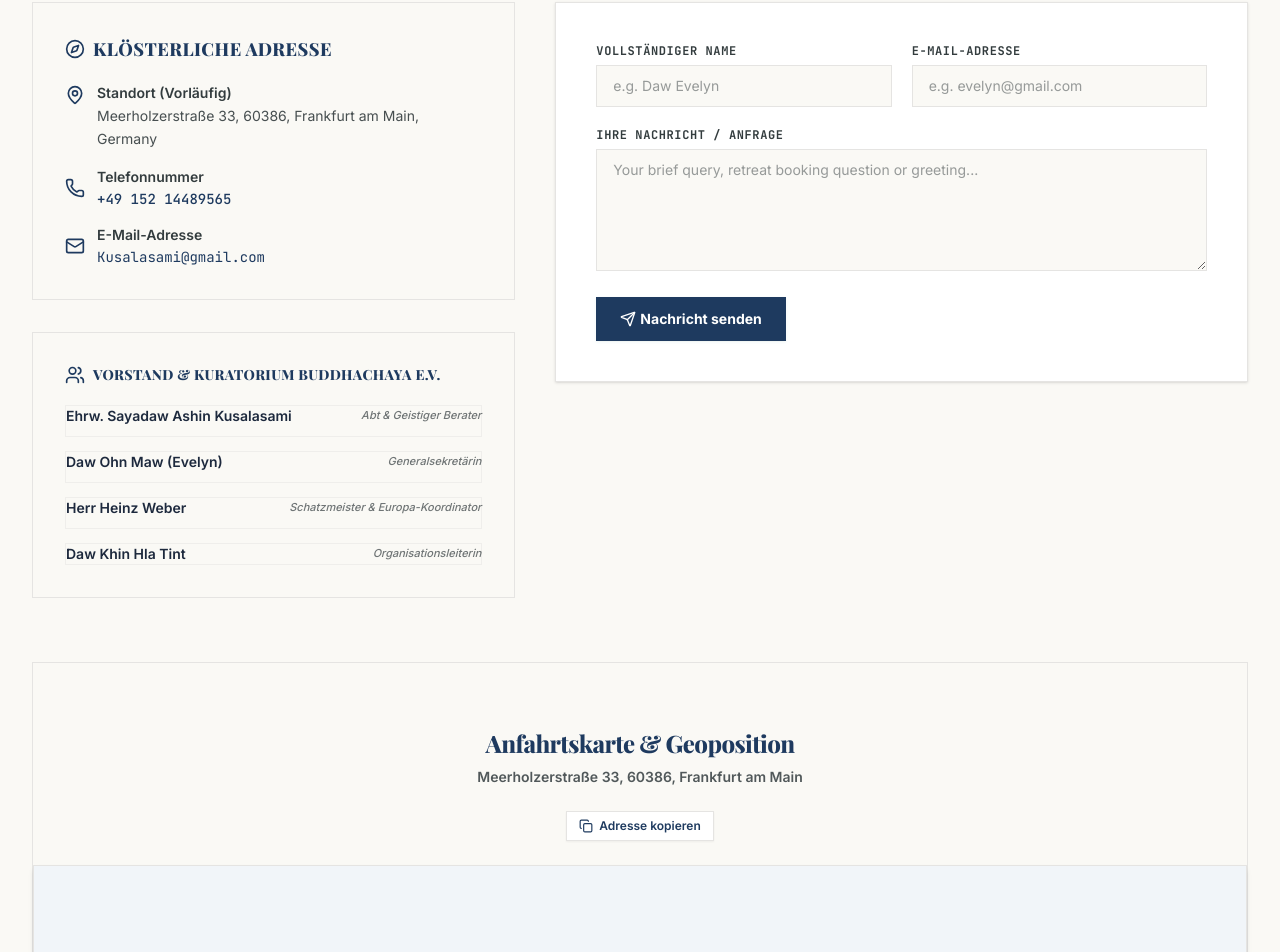
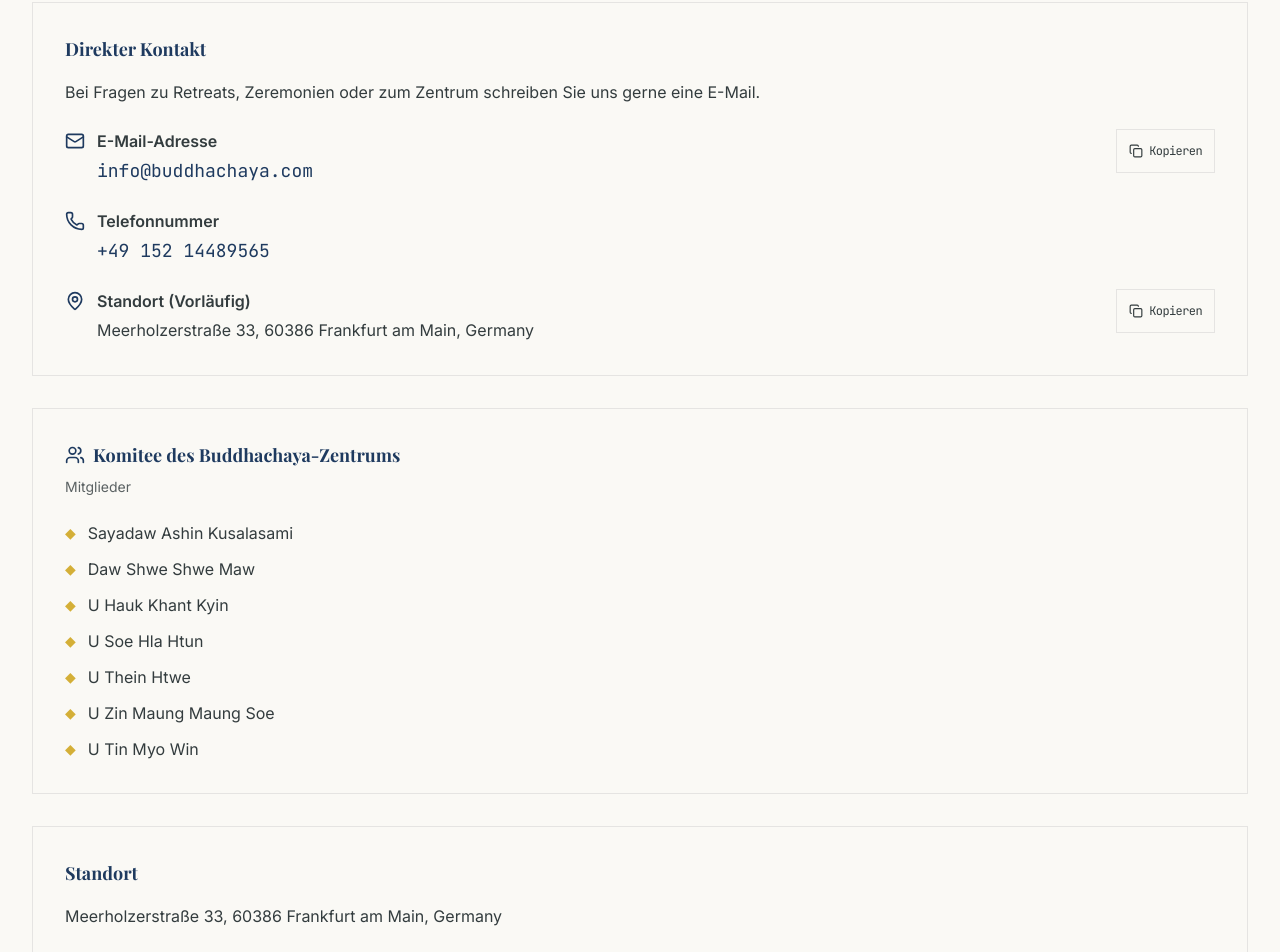
Before and after one commit to buddhachaya-center/buddhachaya-center, a Next.js app: page /de/contact in a window 1280 px wide. Shown: the part 399-1351 px from the top of the page. Built offline with nearby package versions, Linux system fonts and the light colour scheme; a web font is replaced by a local one.

Commit message:
feat(contact): replace form with direct email contact, add committee list, map links

```diff
--- a/components/Contact.tsx
+++ b/components/Contact.tsx
@@ -1,11 +1,13 @@
 'use client';
 
-import React, { useState } from 'react';
+import React from 'react';
 import { Locale } from '@/lib/i18n';
 import { contentSuffix } from '@/lib/i18n';
 import { contactTranslations } from '@/content/site';
-import { motion, AnimatePresence } from 'motion/react';
-import { Phone, Mail, MapPin, Compass, Send, CheckCircle, Users, ExternalLink, Copy, Check } from 'lucide-react';
+import { contactInfo } from '@/content/contact';
+import { motion } from 'motion/react';
+import { Phone, Mail, MapPin, Users, ExternalLink } from 'lucide-react';
+import CopyButton from './CopyButton';
 
 interface ContactProps {
   locale: Locale;
@@ -14,38 +16,6 @@
 export default function Contact({ locale }: ContactProps) {
   const contentLocale = contentSuffix[locale];
   const trans = contactTranslations[contentLocale];
-
-  // Forms states
-  const [name, setName] = useState('');
-  const [email, setEmail] = useState('');
-  const [message, setMessage] = useState('');
-  const [isSubmitted, setIsSubmitted] = useState(false);
-
-  // Map state
-  const [mapMode, setMapMode] = useState<'map' | 'satellite' | 'osm'>('map');
-  const [copied, setCopied] = useState(false);
-
-  const addressText = 'Meerholzerstraße 33, 60386, Frankfurt am Main';
-
-  const copyAddress = () => {
-    navigator.clipboard.writeText(addressText);
-    setCopied(true);
-    setTimeout(() => setCopied(false), 2000);
-  };
-
-  const handleSubmit = (e: React.FormEvent) => {
-    e.preventDefault();
-    if (!name || !email || !message) return;
-
-    setIsSubmitted(true);
-  };
-
-  const resetForm = () => {
-    setName('');
-    setEmail('');
-    setMessage('');
-    setIsSubmitted(false);
-  };
 
   return (
     <motion.div
@@ -59,7 +29,7 @@
 
         {/* Section Header */}
         <div className="text-center max-w-3xl mx-auto mb-16">
-          <h2 className="font-display text-3xl sm:text-4xl font-extrabold tracking-tight text-[#1E3F20] mt-2 leading-tight">
+          <h2 className="font-display text-3xl sm:text-4xl font-extrabold text-[#1E3F20] mt-2 leading-tight">
             {trans.title}
           </h2>
           <p className="text-[#334155]/85 mt-3 text-sm sm:text-base">
@@ -68,212 +38,126 @@
           <div className="h-1 w-20 bg-[#1E3F20] mx-auto mt-4 rounded-full" />
         </div>
 
-        {/* Main interactive grid splitting directions VS inquiries */}
-        <div className="grid grid-cols-1 lg:grid-cols-12 gap-10 items-start mb-16">
+        {/* Direct Contact Card */}
+        <div className="bg-[#F4F1EA] rounded-2xl border border-[#E5E1D4] p-6 sm:p-8 mb-8">
+          <h3 className="font-display font-bold text-lg text-[#1E3F20] mb-4">
+            {trans.directTitle}
+          </h3>
+          <p className="text-[#334155] mb-6 text-base leading-relaxed">
+            {trans.emailIntro}
+          </p>
 
-          {/* LEFT: Contact endpoints & Trustees list */}
-          <div className="lg:col-span-5 space-y-8">
-            {/* Quick Contact Card */}
-            <div className="bg-[#F4F1EA] rounded-2xl border border-[#E5E1D4] p-6 sm:p-8 space-y-5">
-              <h3 className="font-display font-extrabold text-lg text-[#1E3F20] uppercase tracking-wide flex items-center">
-                <Compass className="h-5 w-5 mr-2" />
-                <span>{contentLocale === 'my' ? 'တိုက်ရိုက်ဆက်သွယ်ရန်' : contentLocale === 'de' ? 'Klösterliche Adresse' : 'Direct Contacts'}</span>
-              </h3>
-
-              <div className="space-y-4 text-sm text-[#334155]">
-                <div className="flex items-start">
-                  <MapPin className="h-5 w-5 text-[#1E3F20] mr-3 shrink-0 mt-0.5" />
-                  <div>
-                    <strong className="block font-semibold mb-0.5">{trans.addressTitle}</strong>
-                    <span className="leading-relaxed text-[#334155]/90">
-                      Meerholzerstraße 33, 60386, Frankfurt am Main, Germany
-                    </span>
+          <div className="space-y-6">
+            {/* Email */}
+            <div className="flex flex-col sm:flex-row sm:items-start gap-3">
+              <div className="flex items-start gap-3 flex-1">
+                <Mail className="h-5 w-5 text-[#1E3F20] shrink-0 mt-0.5" />
+                <div className="flex-1">
+                  <strong className="block font-semibold mb-1 text-base">{trans.emailTitle}</strong>
+                  <a
+                    href={`mailto:${contactInfo.email}`}
+                    className="font-mono text-lg text-[#1E3F20] break-all hover:underline"
+                    translate="no"
+                  >
+                    {contactInfo.email}
+                  </a>
                 </div>
               </div>
+              <CopyButton
+                text={contactInfo.email}
+                label={trans.copyText}
+                copiedLabel={trans.copiedText}
+                ariaLabel={`${trans.copyText} ${trans.emailTitle}`}
+              />
+            </div>
 
-                <div className="flex items-center">
-                  <Phone className="h-5 w-5 text-[#1E3F20] mr-3 shrink-0" />
-                  <div>
-                    <strong className="block font-semibold mb-0.5">{trans.phoneTitle}</strong>
+            {/* Phone */}
+            <div className="flex items-start gap-3">
+              <Phone className="h-5 w-5 text-[#1E3F20] shrink-0 mt-0.5" />
+              <div className="flex-1">
+                <strong className="block font-semibold mb-1 text-base">{trans.phoneTitle}</strong>
                 <a
-                      href="tel:+4915214489565"
-                      className="hover:underline text-[#1E3F20] font-mono font-medium"
+                  href={contactInfo.phoneHref}
+                  className="font-mono text-lg text-[#1E3F20] hover:underline"
+                  translate="no"
                 >
-                      +49 152 14489565
+                  {contactInfo.phoneDisplay}
                 </a>
               </div>
             </div>
 
-                <div className="flex items-center">
-                  <Mail className="h-5 w-5 text-[#1E3F20] mr-3 shrink-0" />
-                  <div>
-                    <strong className="block font-semibold mb-0.5">{trans.emailTitle}</strong>
-                    <a
-                      href="mailto:Kusalasami@gmail.com"
-                      className="hover:underline text-[#1E3F20] font-mono"
-                    >
-                      Kusalasami@gmail.com
-                    </a>
+            {/* Address */}
+            <div className="flex flex-col sm:flex-row sm:items-start gap-3">
+              <div className="flex items-start gap-3 flex-1">
+                <MapPin className="h-5 w-5 text-[#1E3F20] shrink-0 mt-0.5" />
+                <div className="flex-1">
+                  <strong className="block font-semibold mb-1 text-base">{trans.addressTitle}</strong>
+                  <p className="text-[#334155] text-base leading-relaxed" translate="no">
+                    {contactInfo.addressLine}
+                  </p>
                 </div>
+              </div>
+              <CopyButton
+                text={contactInfo.addressLine}
+                label={trans.copyText}
+                copiedLabel={trans.copiedText}
+                ariaLabel={`${trans.copyText} ${trans.addressTitle}`}
+              />
             </div>
           </div>
         </div>
 
-            {/* Support and Trustee Councils roster */}
-            <div className="bg-[#F4F1EA] rounded-2xl border border-[#E5E1D4] p-6 sm:p-8">
-              <h3 className="font-display font-extrabold text-sm text-[#1E3F20] uppercase tracking-wide mb-5 flex items-center">
-                <Users className="h-5 w-5 mr-2" />
-                <span>{trans.committeeTitle}</span>
+        {/* Committee Card */}
+        <div className="bg-[#F4F1EA] rounded-2xl border border-[#E5E1D4] p-6 sm:p-8 mb-8">
+          <div className="flex items-center gap-2 mb-2">
+            <Users className="h-5 w-5 text-[#1E3F20]" />
+            <h3 className="font-display font-bold text-lg text-[#1E3F20]">
+              {trans.committeeTitle}
             </h3>
+          </div>
+          <p className="text-sm text-[#334155]/80 mb-6">
+            {trans.committeeSubtitle}
+          </p>
 
-              <div className="space-y-3.5">
-                {trans.committeeMembers.map((mem, i) => (
-                  <div key={i} className="flex justify-between items-center text-xs sm:text-sm pb-2.5 border-b border-[#E5E1D4]/50 last:border-0 last:pb-0">
-                    <span className="font-semibold text-slate-800">{mem.name}</span>
-                    <span className="text-[#334155]/70 italic text-[11px] font-medium">{mem.role}</span>
+          <div className="space-y-3">
+            {trans.committeeMembers.map((member, i) => (
+              <div key={i} className="flex items-center gap-3 text-base">
+                <span className="text-[#D4AF37] text-sm">◆</span>
+                <span className={contentLocale === 'my' ? 'leading-loose' : ''}>{member}</span>
               </div>
             ))}
           </div>
         </div>
-          </div>
 
-          {/* RIGHT: Active Mail Sender Form */}
-          <div className="lg:col-span-7 bg-white rounded-2xl border border-[#E5E1D4] p-6 sm:p-10 shadow-sm relative overflow-hidden">
-            <AnimatePresence mode="wait">
-              {!isSubmitted ? (
-                <motion.form
-                  key="form"
-                  initial={{ opacity: 0 }}
-                  animate={{ opacity: 1 }}
-                  exit={{ opacity: 0 }}
-                  onSubmit={handleSubmit}
-                  className="space-y-5"
-                >
-                  <div className="grid grid-cols-1 sm:grid-cols-2 gap-5">
-                    <div>
-                      <label className="block text-xs font-mono font-bold tracking-wider text-[#334155] uppercase mb-1.5">
-                        {trans.formName}
-                      </label>
-                      <input
-                        type="text"
-                        required
-                        value={name}
-                        onChange={(e) => setName(e.target.value)}
-                        placeholder="e.g. Daw Evelyn"
-                        className="w-full px-4 py-2.5 rounded-md border border-[#E5E1D4] text-sm focus:outline-none focus:ring-1 focus:ring-[#1E3F20] bg-[#FAF9F5]"
-                      />
-                    </div>
-                    <div>
-                      <label className="block text-xs font-mono font-bold tracking-wider text-[#334155] uppercase mb-1.5">
-                        {trans.formEmail}
-                      </label>
-                      <input
-                        type="email"
-                        required
-                        value={email}
-                        onChange={(e) => setEmail(e.target.value)}
-                        placeholder="e.g. evelyn@gmail.com"
-                        className="w-full px-4 py-2.5 rounded-md border border-[#E5E1D4] text-sm focus:outline-none focus:ring-1 focus:ring-[#1E3F20] bg-[#FAF9F5]"
-                      />
-                    </div>
-                  </div>
-
-                  <div>
-                    <label className="block text-xs font-mono font-bold tracking-wider text-[#334155] uppercase mb-1.5">
-                      {trans.formMessage}
-                    </label>
-                    <textarea
-                      required
-                      value={message}
-                      onChange={(e) => setMessage(e.target.value)}
-                      placeholder={contentLocale === 'my' ? 'မွေးမြူလိုသည့်အကြောင်းအရာ' : 'Your brief query, retreat booking question or greeting...'}
-                      rows={5}
-                      className="w-full px-4 py-2.5 rounded-md border border-[#E5E1D4] text-sm focus:outline-none focus:ring-1 focus:ring-[#1E3F20] bg-[#FAF9F5]"
-                    />
-                  </div>
-
-                  <button
-                    type="submit"
-                    className="flex items-center justify-center space-x-2 rounded-md bg-[#1E3F20] text-white font-bold text-sm px-6 py-3 hover:bg-emerald-800 transition-colors shadow shadow-emerald-900/5 cursor-pointer"
-                  >
-                    <Send className="h-4 w-4 mr-1" />
-                    <span>{trans.formSubmit}</span>
-                  </button>
-                </motion.form>
-              ) : (
-                <motion.div
-                  key="success"
-                  initial={{ opacity: 0, scale: 0.95 }}
-                  animate={{ opacity: 1, scale: 1 }}
-                  exit={{ opacity: 0 }}
-                  className="text-center py-12 flex flex-col items-center justify-center space-y-4"
-                >
-                  <div className="h-14 w-14 rounded-full bg-emerald-100 flex items-center justify-center text-emerald-600 mb-2 shadow-sm">
-                    <CheckCircle className="h-8 w-8" />
-                  </div>
-
-                  <h3 className="font-display font-extrabold text-xl sm:text-2xl text-slate-800">
-                    {contentLocale === 'my' ? 'ပေးပို့မှု ပြီးမြောက်ပါသည်' : contentLocale === 'de' ? 'Nachricht erfolgreich gesendet' : 'Message Sent Successfully'}
+        {/* Location Card */}
+        <div className="bg-[#F4F1EA] rounded-2xl border border-[#E5E1D4] p-6 sm:p-8">
+          <h3 className="font-display font-bold text-lg text-[#1E3F20] mb-4">
+            {trans.mapTitle}
           </h3>
-
-                  <p className="text-sm text-[#334155] max-w-sm leading-relaxed mx-auto">
-                    {trans.formSuccess}
+          <p className="text-[#334155] mb-6 text-base leading-relaxed" translate="no">
+            {contactInfo.addressLine}
           </p>
 
-                  <button
-                    onClick={resetForm}
-                    className="px-5 py-2 hover:bg-[#F4F1EA] text-[#334155] font-semibold text-xs border border-[#E5E1D4] rounded-md transition-colors mt-6"
-                  >
-                    {contentLocale === 'my' ? 'အသစ်ပြန်ရေးရန်' : 'Write Another Message'}
-                  </button>
-                </motion.div>
-              )}
-            </AnimatePresence>
-          </div>
-
-        </div>
-
-        {/* Embedded Google Maps container - replaced with link button per requirements */}
-        <div className="border-t border-[#E5E1D4] pt-16">
-          <div className="text-center max-w-2xl mx-auto mb-6">
-            <h3 className="font-display font-extrabold text-[#1E3F20] tracking-tight text-xl sm:text-2xl mb-2">
-              {contentLocale === 'my' ? 'ဂြိုလ်တုလမ်းညွှန် မြေပုံညွှန်း' : contentLocale === 'de' ? 'Anfahrtskarte & Geoposition' : 'Map Guidance & Location Embed'}
-            </h3>
-            <p className="text-xs sm:text-sm text-[#334155]/85 font-semibold">
-              Meerholzerstraße 33, 60386, Frankfurt am Main
-            </p>
-          </div>
-
-          {/* Copy Address Button */}
-          <div className="flex flex-wrap items-center justify-center gap-3 mb-6">
-            <button
-              type="button"
-              onClick={copyAddress}
-              className="inline-flex items-center space-x-1.5 text-xs font-semibold text-[#1E3F20] hover:text-emerald-900 bg-white border border-[#E5E1D4] px-3 py-1.5 rounded-md shadow-xs hover:bg-[#FAF9F5] transition-colors"
-            >
-              {copied ? <Check className="h-3.5 w-3.5 text-emerald-600" /> : <Copy className="h-3.5 w-3.5" />}
-              <span>
-                {copied
-                  ? (contentLocale === 'my' ? 'လိပ်စာကူးယူပြီးပါပြီ' : contentLocale === 'de' ? 'Kopiert!' : 'Copied!')
-                  : (contentLocale === 'my' ? 'လိပ်စာကူးယူရန်' : contentLocale === 'de' ? 'Adresse kopieren' : 'Copy Address')}
-              </span>
-            </button>
-          </div>
-
-          {/* Google Maps iframe replaced with link button per requirements */}
-          <div className="rounded-2xl overflow-hidden border border-[#E5E1D4] shadow-md aspect-[21/9] min-h-[320px] w-full relative bg-slate-100 flex items-center justify-center">
+          <div className="flex flex-col sm:flex-row gap-4">
             <a
-              href="https://maps.google.com/?q=50.1338572,8.7596068+(Meerholzerstra%C3%9Fe+33,+60386+Frankfurt+am+Main)"
+              href={contactInfo.googleMapsUrl}
               target="_blank"
               rel="noopener noreferrer"
-              className="inline-flex items-center space-x-2 bg-[#1E3F20] text-white px-6 py-3 rounded-lg font-bold hover:bg-emerald-800 transition-colors"
+              className="inline-flex items-center justify-center gap-2 bg-[#1E3F20] text-white font-medium px-6 py-3 rounded-lg hover:bg-emerald-800 transition-colors"
             >
-              <MapPin className="h-5 w-5" />
-              <span>{contentLocale === 'my' ? 'Google Maps တွင်တိုက်ရိုက်လမ်းညွှန်ရှာရန်' : contentLocale === 'de' ? 'In Google Maps öffnen' : 'Open in Google Maps'}</span>
+              <span>{trans.mapButton}</span>
+              <ExternalLink className="h-4 w-4" />
+            </a>
+            <a
+              href={contactInfo.osmUrl}
+              target="_blank"
+              rel="noopener noreferrer"
+              className="inline-flex items-center justify-center gap-2 bg-white text-[#1E3F20] font-medium px-6 py-3 rounded-lg border border-[#E5E1D4] hover:bg-[#FAF9F5] transition-colors"
+            >
+              <span>{trans.osmButton}</span>
               <ExternalLink className="h-4 w-4" />
             </a>
           </div>
-
         </div>
 
       </div>
--- /dev/null
+++ b/content/contact.ts
@@ -0,0 +1,8 @@
+export const contactInfo = {
+  email: 'info@buddhachaya.com',
+  phoneDisplay: '+49 152 14489565',
+  phoneHref: 'tel:+4915214489565',
+  addressLine: 'Meerholzerstraße 33, 60386 Frankfurt am Main, Germany',
+  googleMapsUrl: 'https://maps.google.com/?q=50.1338572,8.7596068+(Meerholzerstra%C3%9Fe+33,+60386+Frankfurt+am+Main)',
+  osmUrl: 'https://www.openstreetmap.org/?mlat=50.1338572&mlon=8.7596068#map=17/50.1338572/8.7596068'
+};
--- a/content/site.ts
+++ b/content/site.ts
@@ -718,59 +718,53 @@
   my: {
     title: 'ဆက်သွယ်ရန်',
     subtitle: 'သင်၏ မေးမြန်းစုံစမ်းမှုများကို ဗုဒ္ဓဆာယာ ဗုဒ္ဓအရိပ် သာသနာပြုကျောင်းအဖွဲ့မှ ကြိုဆိုလျက်ရှိပါသည်။',
-    formName: 'အမည်',
-    formEmail: 'အီးမေးလ်လိပ်စာ',
-    formMessage: 'မေးမြန်းလိုသည့်အကြောင်းအရာ',
-    formSubmit: 'ပေးပို့ရန်',
-    formSuccess: 'သင်၏ပေးပို့မှု အောင်မြင်ပါသည်။ ဆရာတော်နှင့် သာသနာပြုကျောင်းအဖွဲ့မှ မကြာမီ ပြန်လည်ဆက်သွယ်ပါမည်။ သတ္တဝါအားလုံး အေးချမ်းကြပါစေ။',
+    directTitle: 'တိုက်ရိုက်ဆက်သွယ်ရန်',
+    emailIntro: 'မေးမြန်းလိုသည်များ၊ တရားစခန်းနှင့် အခမ်းအနားဆိုင်ရာ စုံစမ်းလိုပါက အီးမေးလ်ဖြင့် ဆက်သွယ်နိုင်ပါသည်။',
     addressTitle: 'တည်နေရာ (ယာယီ)',
-    phoneTitle: 'ဆက်သွယ်ရန်ဖုန်းမံပါတ်',
+    phoneTitle: 'ဆက်သွယ်ရန်ဖုန်းနံပါတ်',
     emailTitle: 'အီးမေးလ်လိပ်စာ',
     committeeTitle: 'ဗုဒ္ဓဆာယာ ဗုဒ္ဓအရိပ် သာသနာပြုကျောင်းအဖွဲ့',
-    committeeMembers: [
-      { name: 'ဆရာတော် ဦးကုသလသာမိ', role: 'ဦးဆောင်ဆရာတော် / နာယက' },
-      { name: 'ဒေါ်အုန်းမော် (Evelyn)', role: 'ဂေါပကအဖွဲ့ အတွင်းရေးမှူး' },
-      { name: 'U Heinz Weber', role: 'နိုင်ငံတကာဆက်ဆံရေးနှင့် ဘဏ္ဍာရေးမှူး' },
-      { name: 'ဒေါ်ခင်လှတင့်', role: 'သာသနာရေးညှိနှိုင်းမှု တာဝန်ခံ' }
-    ]
+    committeeSubtitle: 'အမှုဆောင်များ',
+    committeeMembers: ['ဆရာတော် အရှင်ကုသလသာမိ', 'ဒေါ်ရွှေရွှေမော်', 'ဟောက်ခန့်ကျင်', 'ဦးစိုးလှထွန်း', 'ဦးသိန်းထွေး', 'ဦးဇင်မောင်မောင်စိုး', 'ဦးတင်မျိုးဝင်း'],
+    mapTitle: 'တည်နေရာ',
+    mapButton: 'Google Maps တွင် ဖွင့်ရန်',
+    osmButton: 'OpenStreetMap တွင် ဖွင့်ရန်',
+    copyText: 'ကူးယူရန်',
+    copiedText: 'ကူးယူပြီးပါပြီ'
   },
   en: {
     title: 'Contact Us',
     subtitle: 'The Buddhachaya Buddhist Missionary Group warmly welcomes your inquiries and suggestions.',
-    formName: 'Full Name',
-    formEmail: 'Email Address',
-    formMessage: 'Detailed Message / Inquiry',
-    formSubmit: 'Send Message',
-    formSuccess: 'Your message has been received with gratitude. We will reach out to you shortly. May you be peaceful.',
+    directTitle: 'Direct Contact',
+    emailIntro: 'For questions about retreats, ceremonies or the center, please write to us by email.',
     addressTitle: 'Location (Temporary)',
     phoneTitle: 'Mobile / Telephone',
     emailTitle: 'Email Address',
     committeeTitle: 'Buddhachaya Center Committee',
-    committeeMembers: [
-      { name: 'Venerable Sayadaw Ashin Kusalasami', role: 'Abt / Presiding Advisor' },
-      { name: 'Daw Ohn Maw (Evelyn)', role: 'General Secretary of Trustee board' },
-      { name: 'Mr. Heinz Weber', role: 'International Relations & Treasury' },
-      { name: 'Daw Khin Hla Tint', role: 'Monastic Welfare Coordinator' }
-    ]
+    committeeSubtitle: 'Committee Members',
+    committeeMembers: ['Sayadaw Ashin Kusalasami', 'Daw Shwe Shwe Maw', 'U Hauk Khant Kyin', 'U Soe Hla Htun', 'U Thein Htwe', 'U Zin Maung Maung Soe', 'U Tin Myo Win'],
+    mapTitle: 'Location',
+    mapButton: 'Open in Google Maps',
+    osmButton: 'Open in OpenStreetMap',
+    copyText: 'Copy',
+    copiedText: 'Copied'
   },
   de: {
     title: 'Kontaktieren Sie uns',
     subtitle: 'Die Buddhachaya Buddhistische Missionsgemeinschaft begrüßt Ihre Anfragen von ganzem Herzen.',
-    formName: 'Vollständiger Name',
-    formEmail: 'E-Mail-Adresse',
-    formMessage: 'Ihre Nachricht / Anfrage',
-    formSubmit: 'Nachricht senden',
-    formSuccess: 'Ihre Nachricht wurde mit Dankbarkeit empfangen. Wir werden uns in Kürze mit Ihnen in Verbindung setzen. Mögen Sie glücklich sein.',
+    directTitle: 'Direkter Kontakt',
+    emailIntro: 'Bei Fragen zu Retreats, Zeremonien oder zum Zentrum schreiben Sie uns gerne eine E-Mail.',
     addressTitle: 'Standort (Vorläufig)',
     phoneTitle: 'Telefonnummer',
     emailTitle: 'E-Mail-Adresse',
-    committeeTitle: 'Vorstand & Kuratorium Buddhachaya e.V.',
-    committeeMembers: [
-      { name: 'Ehrw. Sayadaw Ashin Kusalasami', role: 'Abt & Geistiger Berater' },
-      { name: 'Daw Ohn Maw (Evelyn)', role: 'Generalsekretärin' },
-      { name: 'Herr Heinz Weber', role: 'Schatzmeister & Europa-Koordinator' },
-      { name: 'Daw Khin Hla Tint', role: 'Organisationsleiterin' }
-    ]
+    committeeTitle: 'Komitee des Buddhachaya-Zentrums',
+    committeeSubtitle: 'Mitglieder',
+    committeeMembers: ['Sayadaw Ashin Kusalasami', 'Daw Shwe Shwe Maw', 'U Hauk Khant Kyin', 'U Soe Hla Htun', 'U Thein Htwe', 'U Zin Maung Maung Soe', 'U Tin Myo Win'],
+    mapTitle: 'Standort',
+    mapButton: 'In Google Maps öffnen',
+    osmButton: 'In OpenStreetMap öffnen',
+    copyText: 'Kopieren',
+    copiedText: 'Kopiert'
   }
 };
 
```
Also changed, not shown: content/types.ts (+9 -6 lines). Lines whose indentation alone changed are shown as unchanged.
